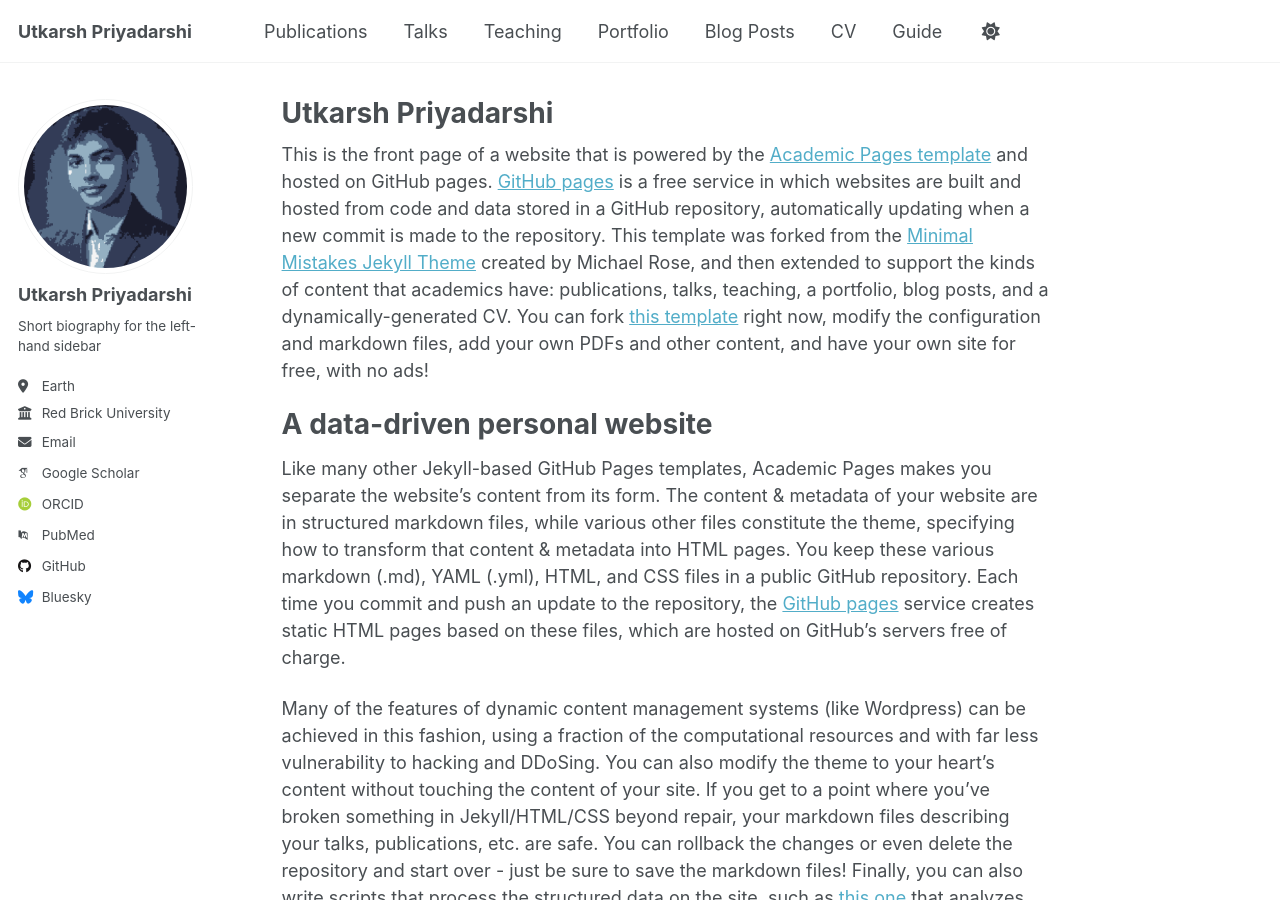
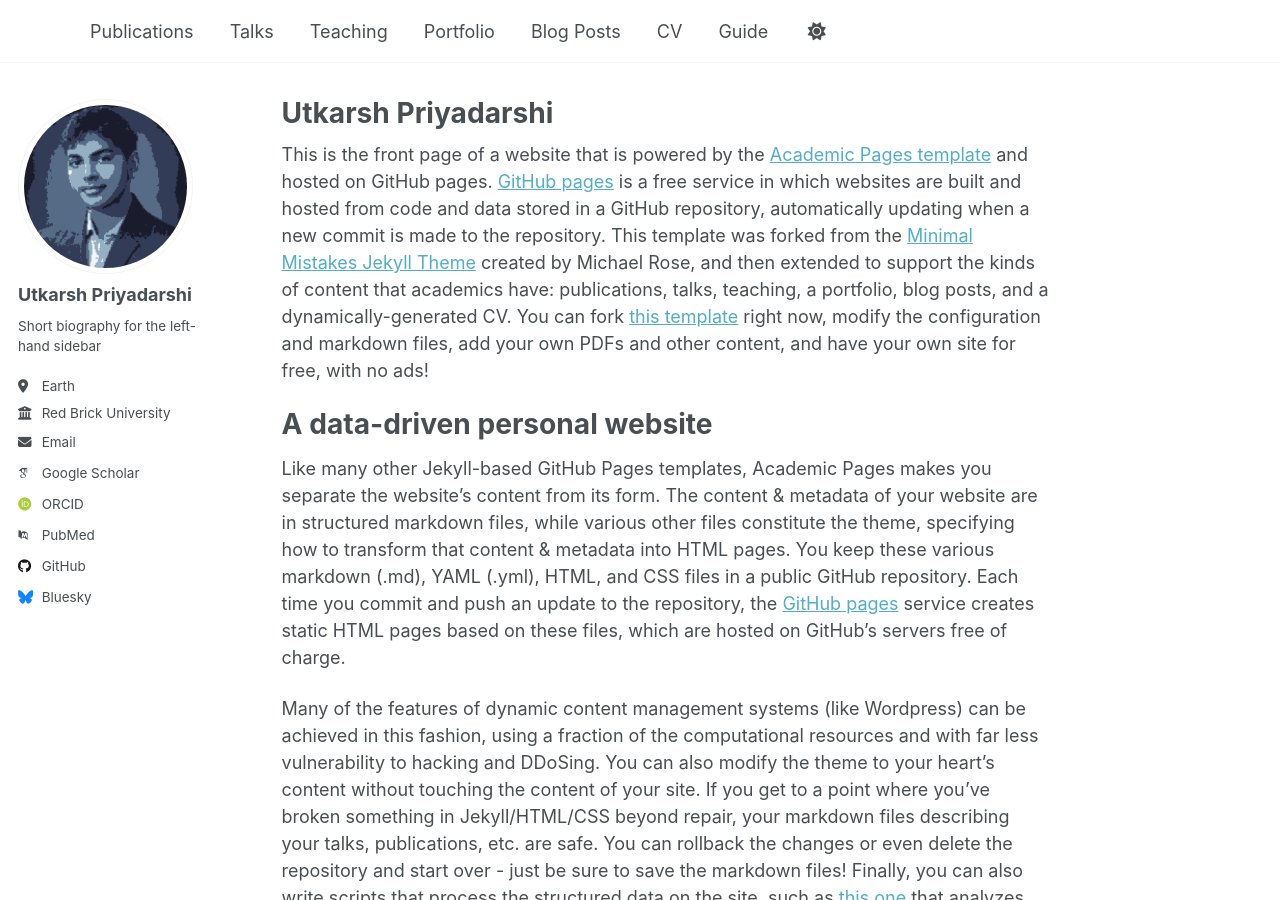
Before and after one commit to priyadarshiutkarsh/priyadarshiutkarsh.github.io, a Jekyll site: the page built from _pages/about.md, in a window 1280 px wide and 900 px high. Built offline with Jekyll 4.4.1, drawn with Linux system fonts in a browser that asks for light colours; some web fonts are replaced.

Commit message:
Update _config.yml

```diff
--- a/_config.yml
+++ b/_config.yml
@@ -9,7 +9,7 @@
 # Basic Site Settings
 locale                   : "en-US"
 site_theme               : "default"
-title                    : "Utkarsh Priyadarshi"
+title                    : ""
 title_separator          : ""
 name                     : &name "Utkarsh Priyadarshi"
 description              : &description "personal description"
```
